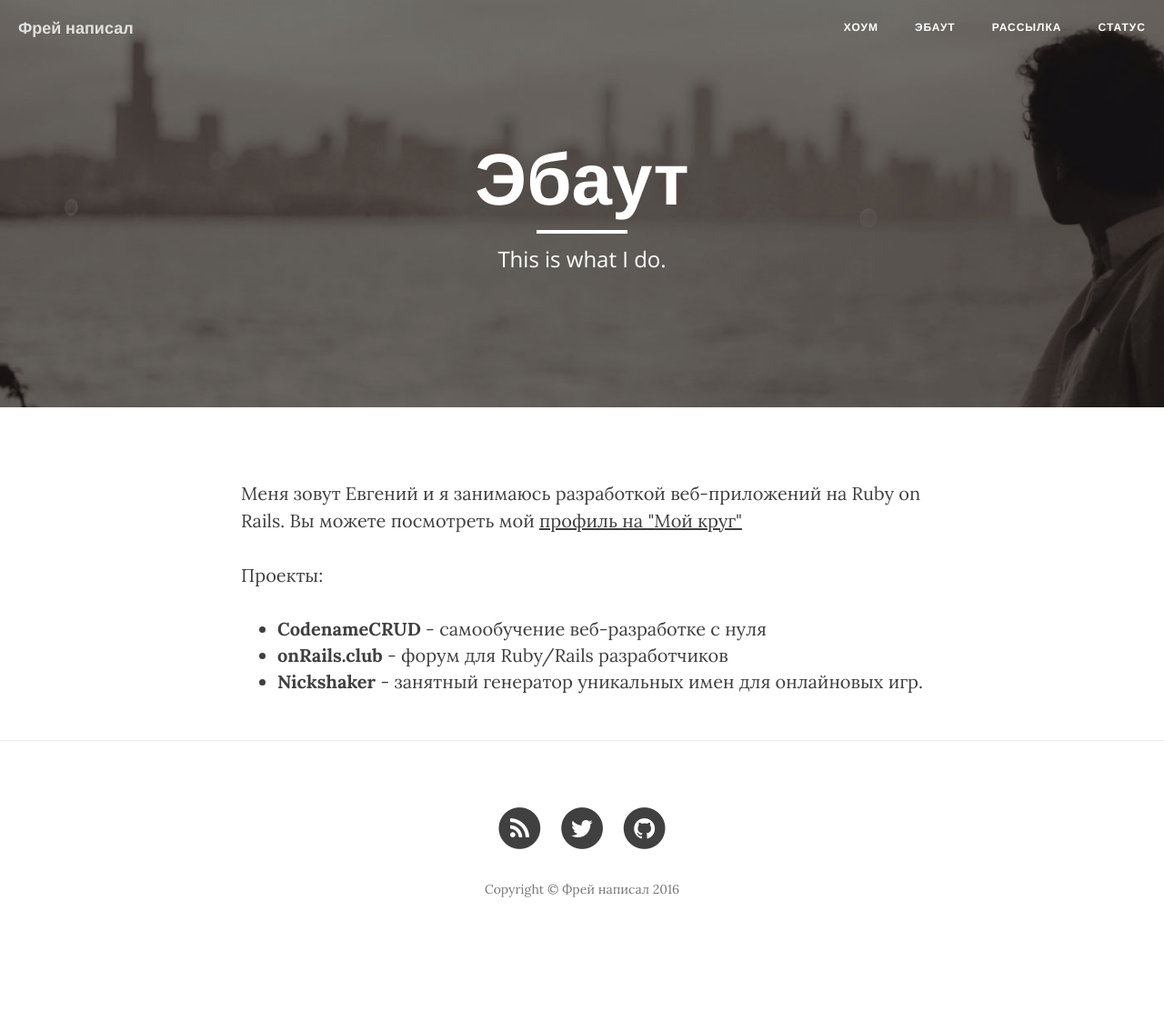
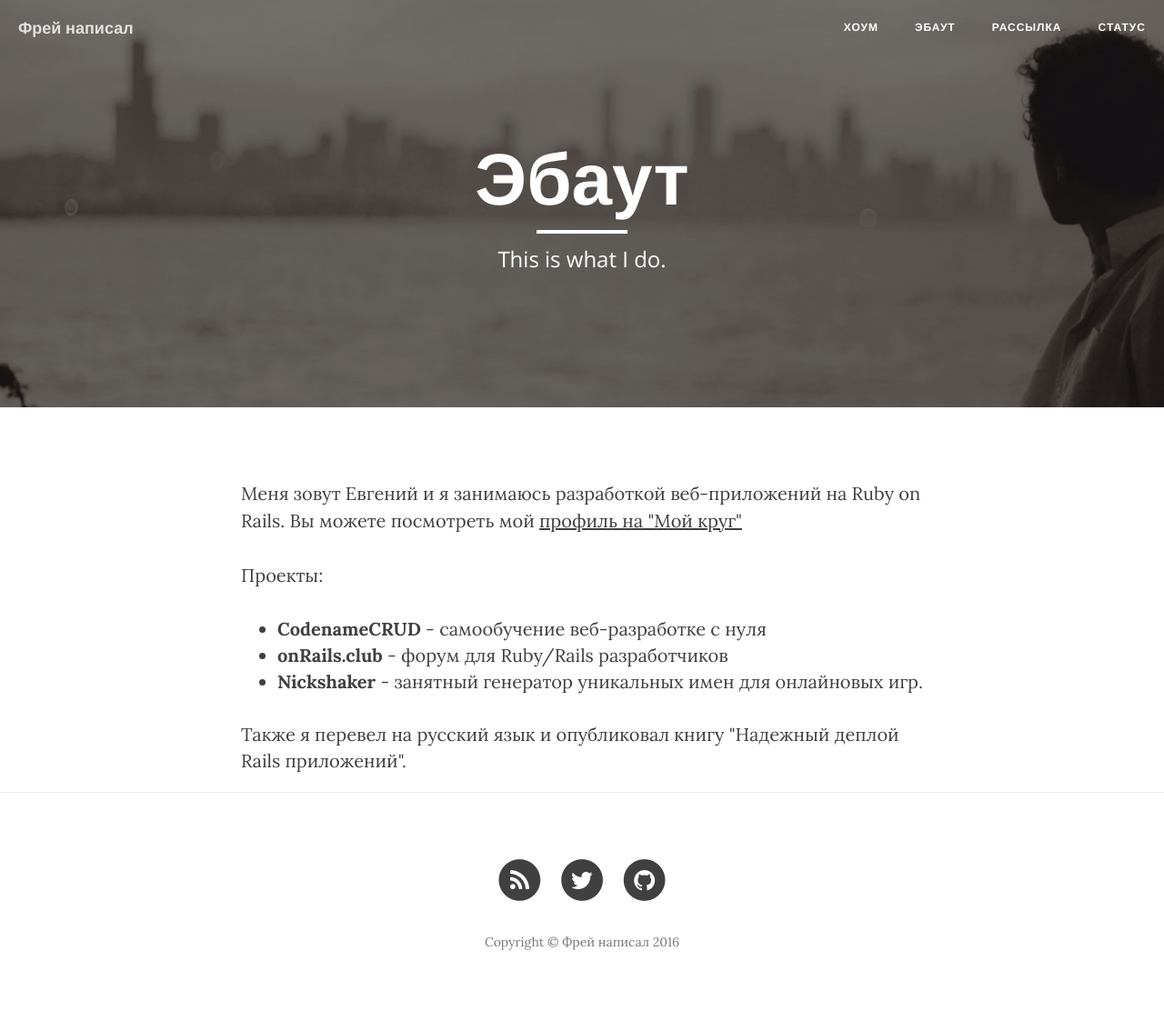
Before and after one commit to Freika/freika.github.io, a Jekyll site: the page built from about.html, in a window 1280 px wide. Shown: the whole page at 91% size. Built offline with Jekyll 4.4.1, drawn with Linux system fonts in a browser that asks for light colours; nearby versions of some CDN libraries; Markdown is read by kramdown in place of the engine named in the settings; before the commit the page ends 1054 px from its top, so only the background shows below that.

Commit message:
Update about page.

```diff
--- a/about.html
+++ b/about.html
@@ -15,3 +15,5 @@ header-img: "img/about-bg.jpg"
   <li><strong><a href='https://nickshaker.com/'>Nickshaker</a></strong> - занятный генератор уникальных имен для онлайновых игр.</li>
 </ul>
 </p>
+
+Также я перевел на русский язык и опубликовал книгу <a href="https://leanpub.com/deploying_rails_applications-ru">"Надежный деплой Rails приложений"</a>.
--- a/status.html
+++ b/status.html
@@ -8,3 +8,5 @@ header-img: "img/about-bg.jpg"
 <p>
   Время от времени я обновляю эту страницу, оставляя запись том, чем я занимаюсь на момент написания обновления.
 </p>
+
+8.02.2016..сейчас - фриланс
```
